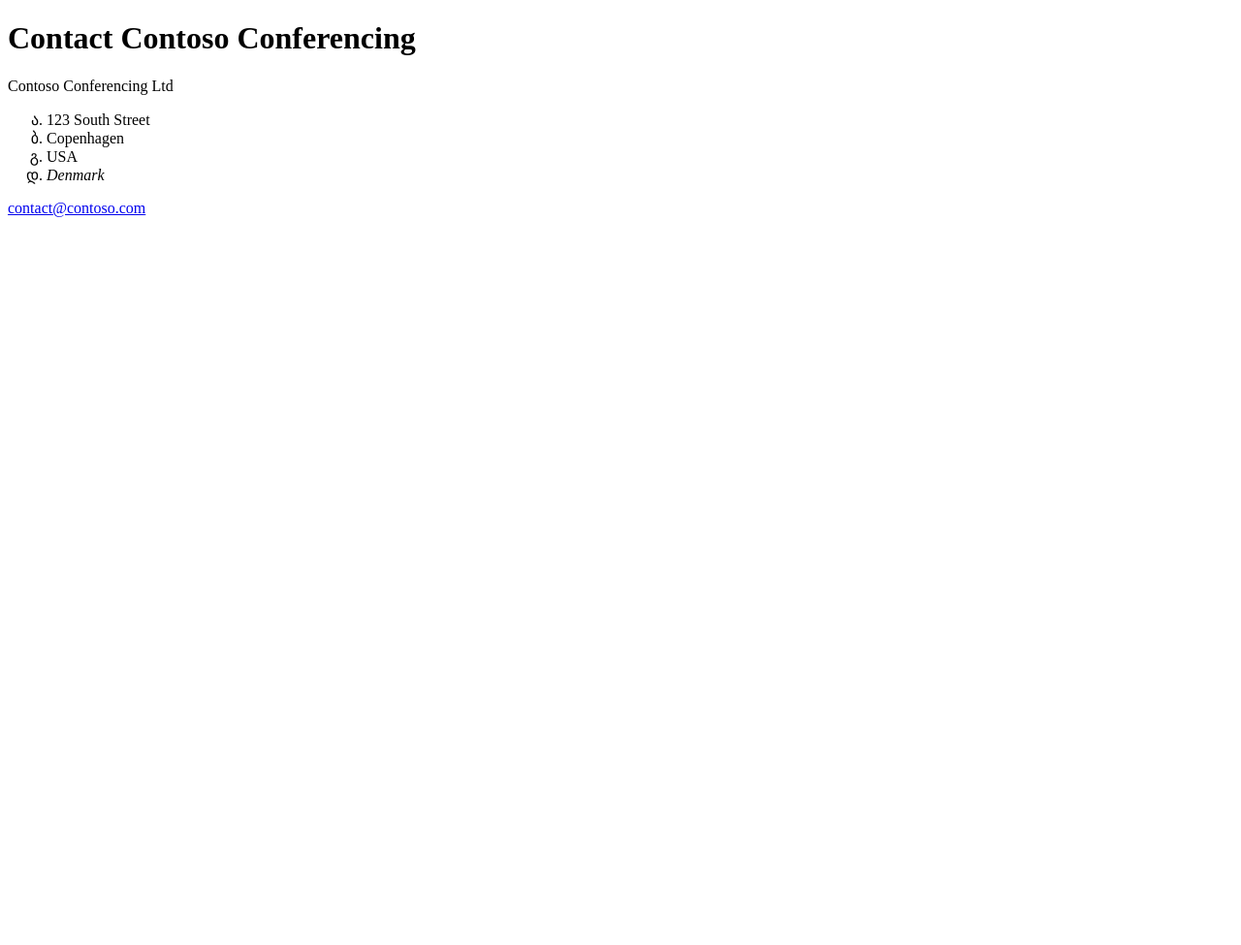
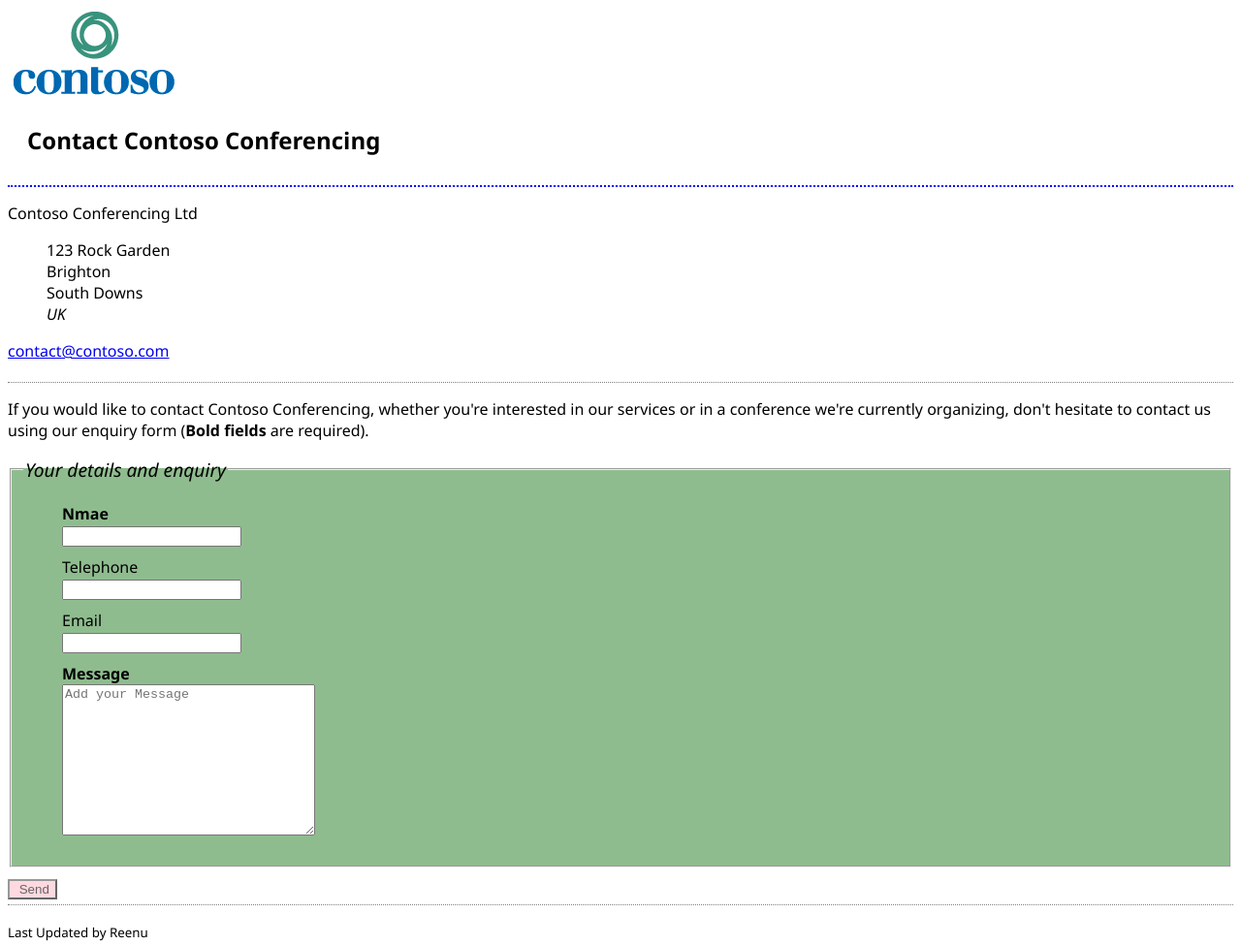
Before and after one commit to ReenuMary/Contoso, a plain HTML site: page Contoso/ContactUs.html in a window 1280 px wide. Shown: the whole page at 97% size. Before the commit the page ends 800 px from the top, so only its background shows below. Drawn offline with Linux system fonts and the light colour scheme.

Commit message:
Index,About&Contact Pages with stylesheet

```diff
--- a/Contoso/ContactUs.html
+++ b/Contoso/ContactUs.html
@@ -3,20 +3,88 @@
 <head>
     <meta charset="utf-8" />
     <title>Contact Us</title>
+
+    <link href="ContactUsStyle.css" rel="stylesheet" />
 </head>
 <body>
+    <article>
+        <img src="Image/Contoso.png" alt="Contoso" />
+        <div>
+            <header>
                 <h1>Contact Contoso Conferencing</h1>
+            </header>
+        </div>
+        <section>
+
             <p>Contoso Conferencing Ltd</p>
             <p>
-        <ul style="text-decoration: wavy;list-style: georgian">
-            <li>123 South Street</li>
-            <li>Copenhagen</li>
-            <li>USA</li>
-            <li><em>Denmark</em></li>
+                <ul style="text-decoration: wavy;list-style: none">
+                    <li>123 Rock Garden</li>
+                    <li>Brighton</li>
+                    <li>South Downs</li>
+                    <li><em>UK</em></li>
                 </ul>
             </p>
             <p>
                 <a href="mailto:contact@contoso.com ">contact@contoso.com</a>
             </p>
+        </section>
+        <section>
+            <p>
+                If you would like to contact Contoso Conferencing, whether you're interested in our services or in a conference we're currently
+                organizing, don't hesitate to contact us using our enquiry form (<strong>Bold fields</strong> are required).
+            </p>
+
+            <form method="Post" action="support.aspx">
+                <fieldset>
+                    <legend>Your details and enquiry</legend>
+                    <ol type="none">
+                        <li>
+                            <label for=" id_user_name">
+                                <strong>Nmae</strong>
+                            </label>
+                            <input type="text" name=" UserName" id="id_user_name" />
+                        </li>
+                        <li>
+                            <label for=" id_phone">
+                                Telephone
+                            </label>
+                            <input type="tel" name="Phone" id="id_phone" />
+                        </li>
+                        <li>
+                            <label for=" id_email">
+                                Email
+                            </label>
+                            <input type="text" name="Phone" id="id_email" />
+                        </li>
+                        <li>
+                            <label for=" id_message">
+                                <strong>Message</strong>
+                            </label>
+                            <textarea name=" Message" id=" id_message" cols=" 30" rows="10 " placeholder="Add your Message"></textarea>
+                        </li>
+                    </ol>
+                </fieldset>
+                <input type="submit" value=" Send" />
+
+            </form>
+        </section>
+
+    </article>
+    <footer>
+        <p>
+            <small >
+                Last Updated by Reenu
+            </small>
+        </p>
+    </footer>
+    <!--<address>
+        Written by <a href="mailto:webmaster@example.com">Jon Doe</a>.<br>
+        Visit us at:<br>
+        Example.com<br>
+        Box 564, Disneyland<br>
+        USA
+    </address>-->
+
 </body>
 </html>
--- /dev/null
+++ b/Contoso/ContactUsStyle.css
@@ -0,0 +1,46 @@
+body {
+    font-family: 'Segoe UI',Arial, Helvetica, sans-serif;
+}
+
+header {
+    padding-bottom: 10px;
+    border-bottom: 2px dotted blue;
+    margin-bottom: 10px;
+}
+
+    header h1 {
+        margin-left: 20px;
+        display: inline-block;
+    }
+
+        header h1:hover {
+            color: aqua
+        }
+
+section {
+    padding-bottom: 5px;
+    border-bottom: 1px dotted grey;
+}
+fieldset {
+    background-color: darkseagreen;
+    margin-bottom:10px;
+
+}
+legend {
+    font-size:1.2em;
+    font-style:italic;
+}
+fieldset li {
+    list-style:none;
+    margin-bottom:10px;
+}
+input[type="submit"]{
+    background-color:pink;
+    opacity:0.6;
+    width :100;
+
+}
+
+ol li label {
+    display: block;
+}
--- /dev/null
+++ b/Contoso/styles/AboutStyle.css
@@ -0,0 +1,14 @@
+body {
+    font-family: 'Segoe UI',Arial, Helvetica, sans-serif;
+}
+
+header {
+    padding-bottom: 10px;
+    border-bottom: 2px dotted blue;
+    margin-bottom: 10px;
+}
+
+    header h1 {
+        margin-left: 20px;
+        display: inline-block;
+    }
--- /dev/null
+++ b/Contoso/styles/IndexStyle.css
@@ -0,0 +1,35 @@
+body {
+    margin-left: 50px;
+}
+header {
+    padding-bottom: 10px;
+    border-bottom: 2px dotted blue;
+    margin-bottom: 10px;
+}
+    header h1 {
+        margin-left: 20px;
+        display: inline-block;
+    }
+ul {
+    list-style-type: none;
+    margin: 0;
+    padding: 0;
+    overflow: hidden;
+}
+
+li {
+    float: left;
+    margin-right: 20px;
+}
+
+    li a {
+        display: block;
+        color: white;
+        text-align: center;
+        padding: 16px;
+        text-decoration: none;
+    }
+
+        li a:hover {
+            background-color: #111111;
+        }
--- /dev/null
+++ b/Contoso/styles/sitestyles.css
@@ -0,0 +1,33 @@
+/**{
+    margin :1px;
+    padding :1px;
+}*/
+form ol {
+    list-style: none;
+}
+
+ol li label {
+    display: block;
+
+
+
+}
+
+input [type="submit"] {
+    color: hotpink;
+}
+form fieldset{ background-color:white}
+
+
+/*footer {
+    display: block;
+}*/
+/*body {
+    font-family: 'Times New Roman';
+    color: blue;
+}
+
+h1 {
+    font-family: 'Copperplate Gothic';
+    color: red;
+}*/
```
Also changed, not shown: Contoso/ContactUsJens.html (added, +63 -0 lines), Contoso/about.html (added, +70 -0 lines), Contoso/index.html (+61 -1 lines), Contoso/Image/Contoso.png (added), Contoso/Image/Speakers/april-meyer.jpg (added), Contoso/Image/Speakers/david-alexander.jpg (added), Contoso/Image/Speakers/mark-hanson.jpg (added), Contoso/Image/Speakers/melissa-kerr.jpg (added), Contoso/Image/Sponsors/sponsor1.png (added), Contoso/Image/Sponsors/sponsor2.png (added), Contoso/Image/Sponsors/sponsor3.png (added), Contoso/Image/Sponsors/sponsor4.png (added), Contoso/Image/Sponsors/sponsor5.png (added), 1 other file. Lines whose indentation alone changed are shown as unchanged.
